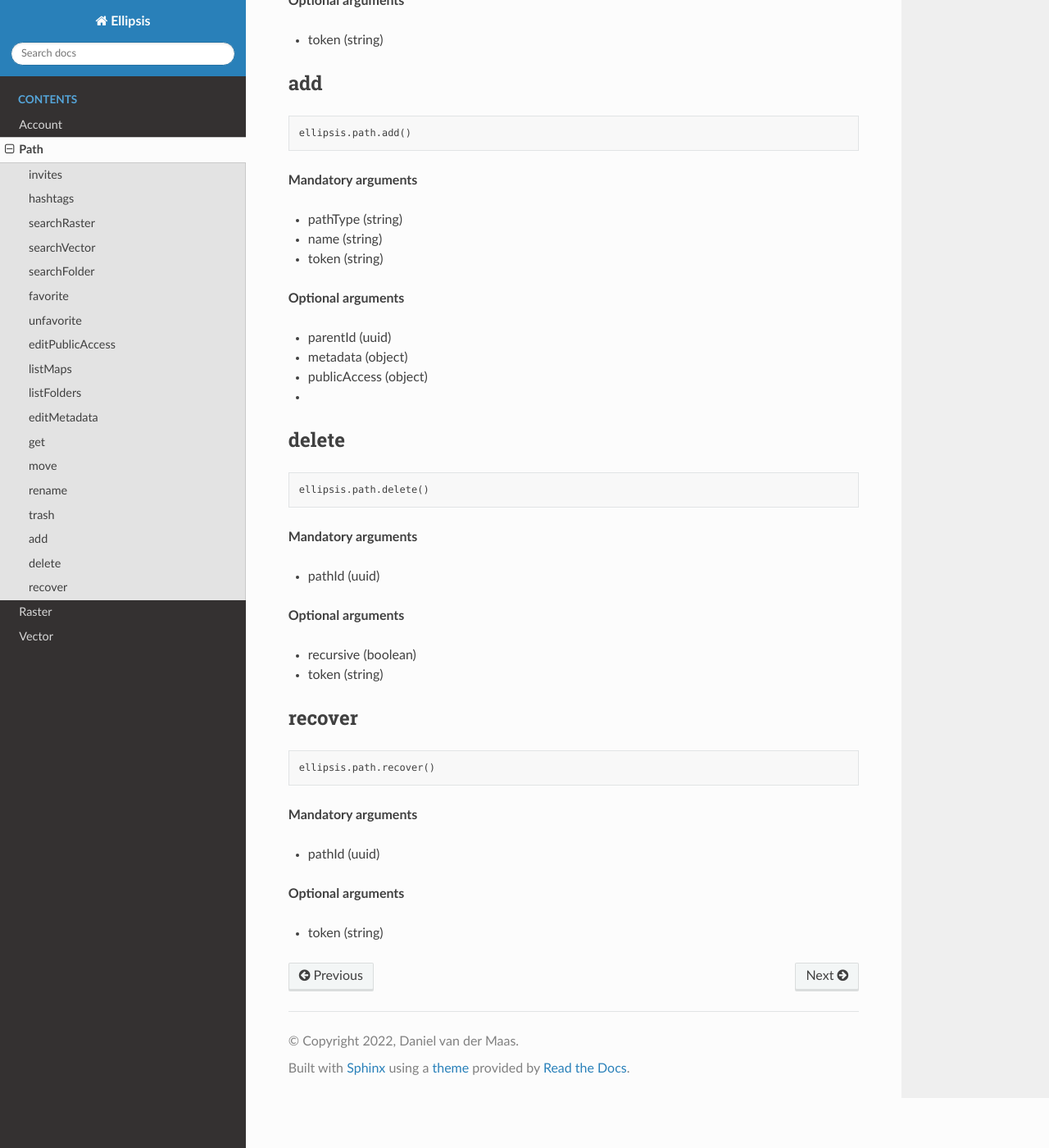
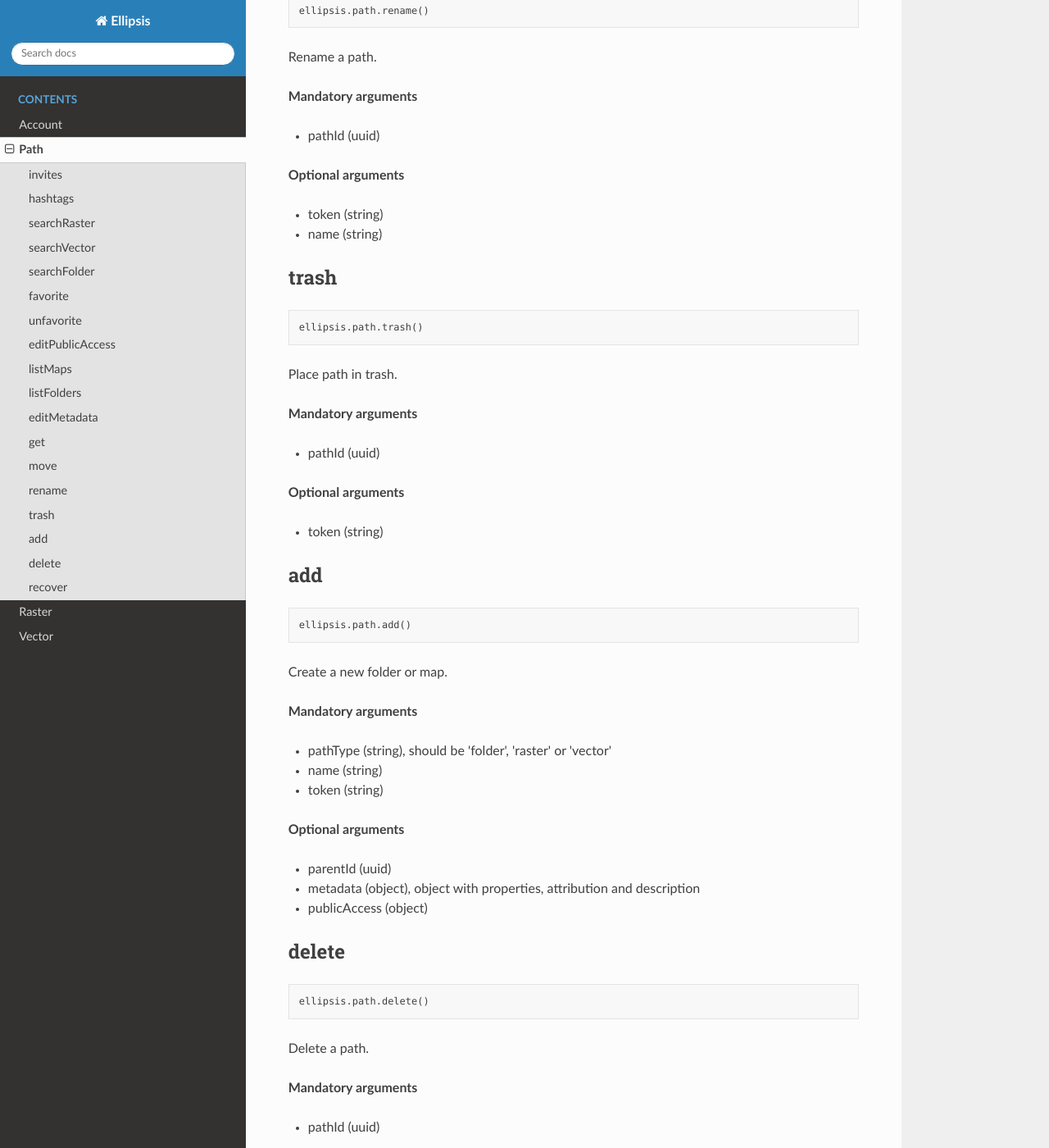
Before and after one commit to ellipsis-drive/python-package, a Sphinx documentation site: the page built from docs/path/index.md, in a window 1280 px wide and 1400 px high, scrolled down 5235 px. Shown: the whole window at 82% size. Built offline with Sphinx 7.4.7 and the Read the Docs theme 2.0.0, drawn with Linux system fonts in a browser that asks for light colours; pages that are not in the unit, such as notebooks, are missing from menus; some of the changed text lies outside the part shown.

Commit message:
add some more explanation to docs

```diff
--- a/docs/path/index.md
+++ b/docs/path/index.md
@@ -74,15 +80,18 @@
 
     ellipsis.path.favorite()
 
+Add path to favorites.
+
 **Mandatory arguments**
 
 - pathId (uuid)
 - token (string)
--
 
 ## unfavorite
 
     ellipsis.path.unfavorite()
+
+Remove path from favorites.
 
 **Mandatory arguments**
 
@@ -92,6 +101,8 @@
 ## editPublicAccess
 
     ellipsis.path.editPublicAccess()
+
+Update the public access of a path.
 
 **Mandatory arguments**
 
@@ -109,6 +120,8 @@
 
     ellipsis.path.listMaps()
 
+List all maps in a pathId.
+
 **Mandatory arguments**
 
 - pathId (uuid)
@@ -123,6 +136,8 @@
 
     ellipsis.path.listFolders()
 
+List all folders in a pathId.
+
 **Mandatory arguments**
 
 - pathId (uuid)
@@ -136,6 +151,8 @@
 ## editMetadata
 
     ellipsis.path.editMetadata()
+
+Update the metadata of a path.
 
 **Mandatory arguments**
 
@@ -152,6 +169,8 @@
 
     ellipsis.path.get()
 
+Retrieves a path.
+
 **Mandatory arguments**
 
 - pathId (uuid)
@@ -163,6 +182,8 @@
 ## move
 
     ellipsis.path.move()
+
+Moves paths to a different folder.
 
 **Mandatory arguments**
 
@@ -177,6 +198,8 @@
 
     ellipsis.path.rename()
 
+Rename a path.
+
 **Mandatory arguments**
 
 - pathId (uuid)
@@ -190,6 +213,8 @@
 
     ellipsis.path.trash()
 
+Place path in trash.
+
 **Mandatory arguments**
 
 - pathId (uuid)
@@ -202,22 +227,25 @@
 
     ellipsis.path.add()
 
+Create a new folder or map.
+
 **Mandatory arguments**
 
-- pathType (string)
+- pathType (string), should be 'folder', 'raster' or 'vector'
 - name (string)
 - token (string)
 
 **Optional arguments**
 
 - parentId (uuid)
-- metadata (object)
+- metadata (object), object with properties, attribution and description
 - publicAccess (object)
--
 
 ## delete
 
     ellipsis.path.delete()
+
+Delete a path.
 
 **Mandatory arguments**
 
@@ -232,6 +260,8 @@
 
     ellipsis.path.recover()
 
+Recover a path.
+
 **Mandatory arguments**
 
 - pathId (uuid)
```
Also changed, not shown: other parts of docs/path/index.md (+6 -0 lines), docs/path/hashtags/index.md (+1 -1 lines), docs/path/invites/index.md (+12 -0 lines).
